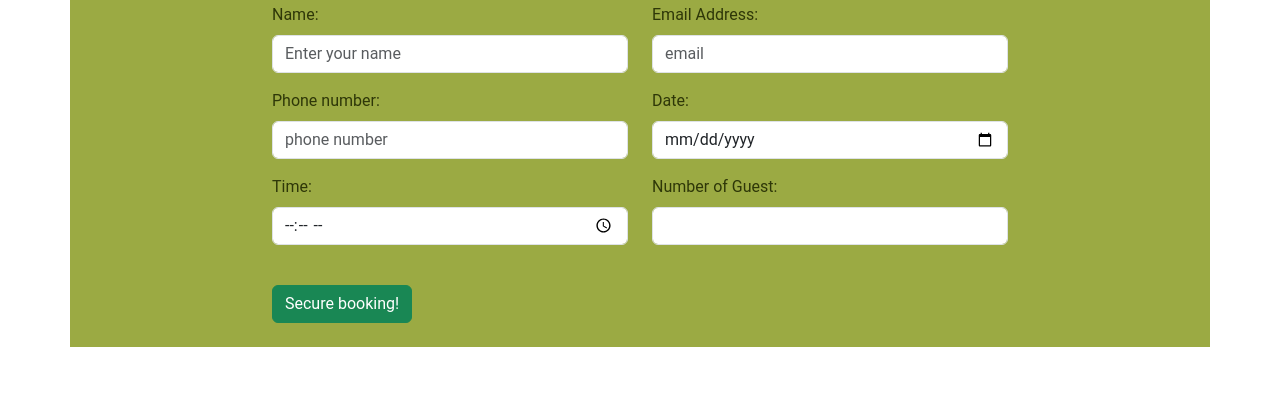
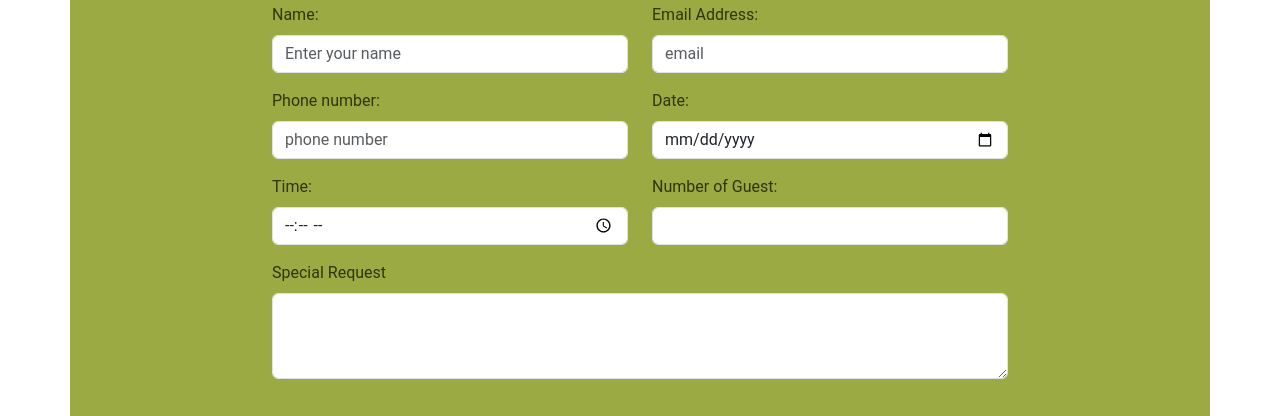
Before and after one commit to jessi25924/CymruVineyardProject1, a plain HTML site: page book-now.html in a window 1280 px wide. Shown: the part 592-1008 px from the top of the page. Drawn offline with nearby package versions, Linux system fonts and the light colour scheme; a web font is replaced by a local one.

Commit message:
Add additional text area in Booking form for special request

```diff
--- a/book-now.html
+++ b/book-now.html
@@ -117,6 +117,10 @@
                 <label for="guest" class="form-label">Number of Guest: </label>
                 <input type="number" class="form-control" id="guest" required>
               </div>
+              <div class="mb-3">
+                <label for="exampleFormControlTextarea1" class="form-label">Special Request</label>
+                <textarea class="form-control" id="exampleFormControlTextarea1" rows="3"></textarea>
+              </div>
             </div>
             <!-- button trigger modal -->
             <button type="button" class="btn btn-success my-4" data-bs-toggle="modal"
```
